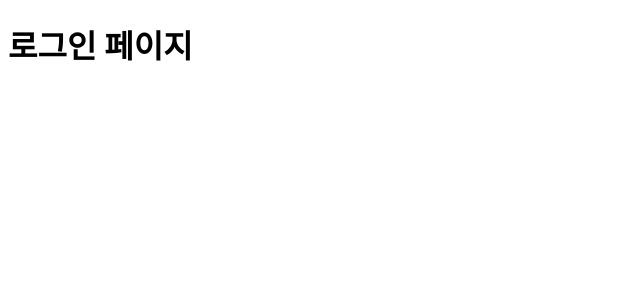
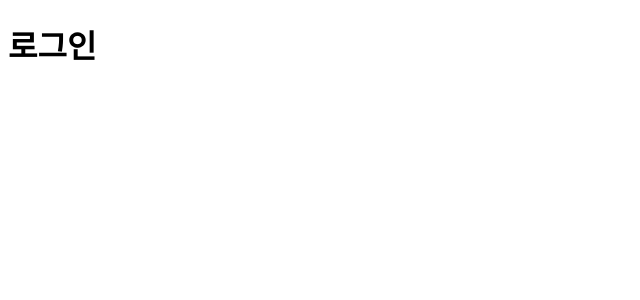
Before and after one commit to Personal-Daily-Scheduler/PDS-Client, a React (Vite) app: page / in a window 1280 px wide. Shown: the top 300 px of the page, without its empty margins (0-640 px from the left). Built offline with nearby package versions, Linux system fonts and the light colour scheme.

Commit message:
🐛 [fix] 커밋시 eslint 작동 안되는 문재
Prettier 관련 라이브러리 미설치로 인한 에러 해결

```diff
--- a/package.json
+++ b/package.json
@@ -30,6 +30,7 @@
     "eslint": "^8.56.0",
     "eslint-config-airbnb": "^19.0.4",
     "eslint-config-prettier": "^9.1.0",
+    "eslint-plugin-prettier": "^5.1.3",
     "eslint-plugin-react": "^7.33.2",
     "eslint-plugin-react-hooks": "^4.6.0",
     "eslint-plugin-react-refresh": "^0.4.5",
--- a/src/components/Login/index.jsx
+++ b/src/components/Login/index.jsx
@@ -1,9 +1,7 @@
 function Login() {
   return (
-    <>
-      <h1>로그인 페이지</h1>
-    </>
-  )
+    <h1>로그인</h1>
+  );
 }
 
 export default Login;
--- a/vite.config.js
+++ b/vite.config.js
@@ -1,7 +1,7 @@
-import { defineConfig } from "vite"
-import react from "@vitejs/plugin-react"
+import { defineConfig } from 'vite';
+import react from '@vitejs/plugin-react';
 
 // https://vitejs.dev/config/
 export default defineConfig({
   plugins: [react()],
-})
+});
```
Also changed, not shown: 1 other file (tests, documents, lock files or other folders).
